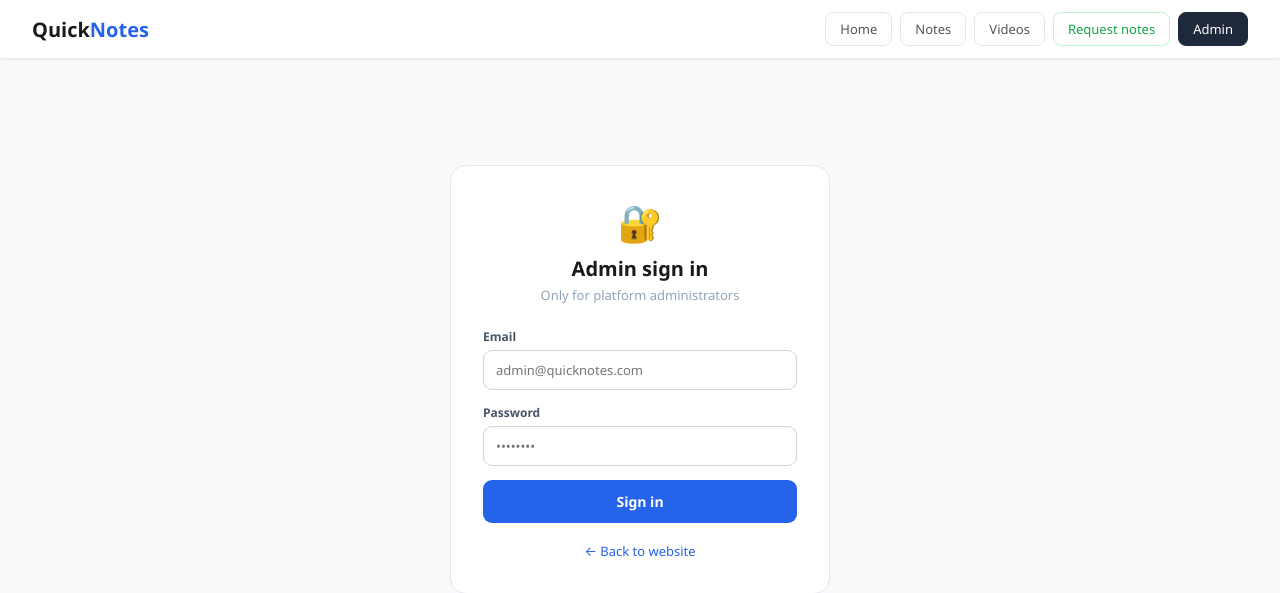
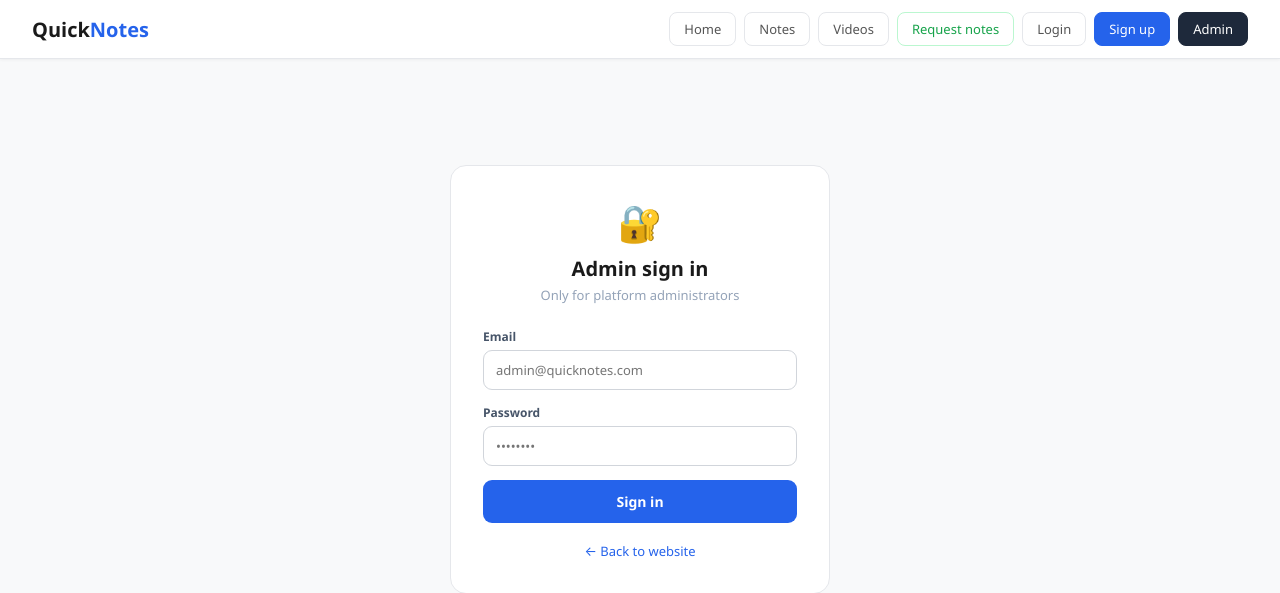
Before and after one commit to ankit1086/quicknotes, a Flask app: page /admin in a window 1280 px wide. Shown: the top 593 px of the page. Run offline with Flask 3, Linux system fonts and the light colour scheme.

Commit message:
Refactor navigation links for better readability

```diff
--- a/templates/base.html
+++ b/templates/base.html
@@ -7,24 +7,36 @@
   <link rel="stylesheet" href="{{ url_for('static', filename='css/style.css') }}"/>
 </head>
 <body>
+
 <nav class="nav">
   <a href="{{ url_for('home') }}" class="brand">Quick<span>Notes</span></a>
   <div class="nav-links">
-    <a href="{{ url_for('home') }}" class="nb {% if request.endpoint=='home' %}active{% endif %}">Home</a>
-    <a href="{{ url_for('notes') }}" class="nb {% if request.endpoint=='notes' %}active{% endif %}">Notes</a>
-    <a href="{{ url_for('videos') }}" class="nb {% if request.endpoint=='videos' %}active{% endif %}">Videos</a>
+    <a href="{{ url_for('home') }}"          class="nb {% if request.endpoint=='home'          %}active{% endif %}">Home</a>
+    <a href="{{ url_for('notes') }}"         class="nb {% if request.endpoint=='notes'         %}active{% endif %}">Notes</a>
+    <a href="{{ url_for('videos') }}"        class="nb {% if request.endpoint=='videos'        %}active{% endif %}">Videos</a>
     <a href="{{ url_for('request_notes') }}" class="nb {% if request.endpoint=='request_notes' %}active{% endif %}" style="color:#16a34a;border-color:#bbf7d0">Request notes</a>
+    {% if session.user_id %}
+      <span class="nb" style="color:#2563eb;border-color:#bfdbfe;cursor:default">👤 {{ session.user_name }}</span>
+      <a href="{{ url_for('logout') }}" class="nb">Logout</a>
+    {% else %}
+      <a href="{{ url_for('login') }}"  class="nb {% if request.endpoint=='login'  %}active{% endif %}">Login</a>
+      <a href="{{ url_for('signup') }}" class="nb {% if request.endpoint=='signup' %}active{% endif %}" style="background:#2563eb;color:#fff;border-color:#2563eb">Sign up</a>
+    {% endif %}
     <a href="{{ url_for('admin') }}" class="nb admin-btn">Admin</a>
   </div>
 </nav>
+
 {% with messages = get_flashed_messages(with_categories=true) %}
   {% for category, message in messages %}
     <div class="flash {{ category }}">{{ message }}</div>
   {% endfor %}
 {% endwith %}
+
 {% block content %}{% endblock %}
+
 <footer class="footer">
   <p>QuickNotes &mdash; Free study notes &amp; videos for every student &nbsp;|&nbsp; 100% Free Forever</p>
 </footer>
+
 </body>
 </html>
```
